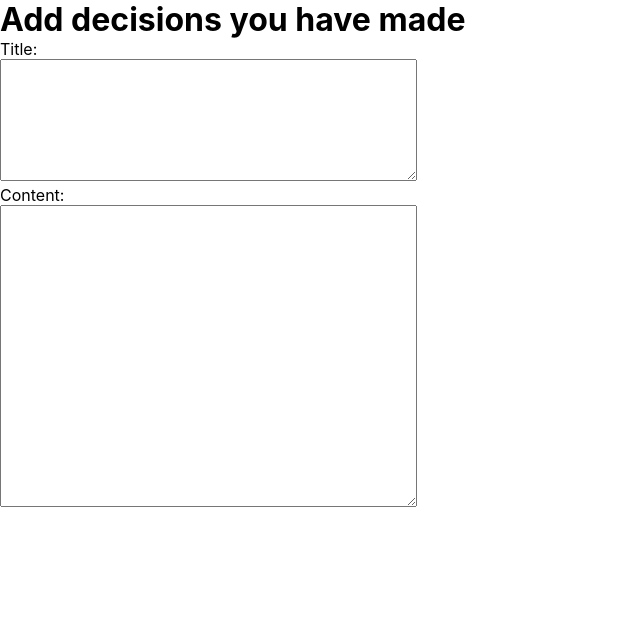
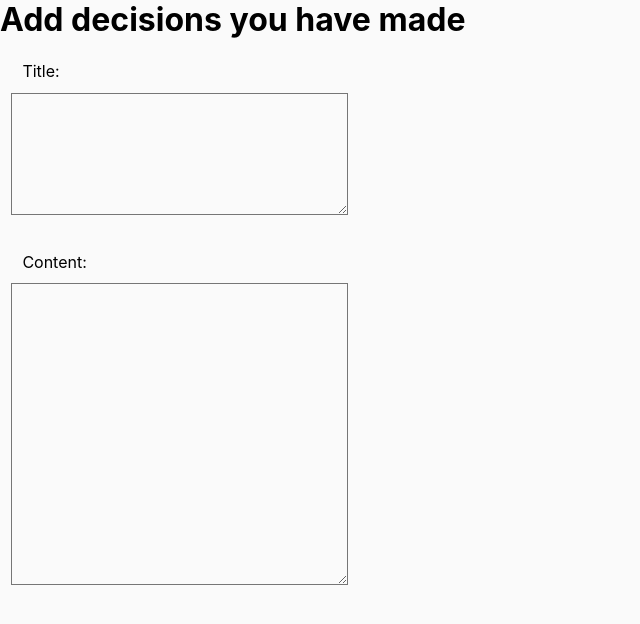
Before and after one commit to chriskokc/react-decision-making, a React (Create React App) app: page /react-decision-making/addDecisions in a window 1280 px wide. Shown: the top 624 px of the page, without its empty margins (0-640 px from the left). Built offline with nearby package versions, Linux system fonts and the light colour scheme.

Commit message:
added variables and applied basic styles to text and background.

```diff
--- a/src/components/Form/Form.jsx
+++ b/src/components/Form/Form.jsx
@@ -1,13 +1,15 @@
+import "./Form.scss";
+
 const Form = ({ title, isTitleForm }) => {
   return (
     <form className="form">
-      <p className="form__heading">
+      <p className="form form__heading">
         <label htmlFor={`${title}-form`}>{title}:</label>
       </p>
       <textarea
         name={`${title}-form`}
         className={`form__${title}`}
-        cols="50"
+        cols="40"
         rows={isTitleForm ? "8" : "20"}
       ></textarea>
     </form>
--- a/src/components/Form/Form.scss
+++ b/src/components/Form/Form.scss
@@ -0,0 +1,4 @@
+
+.form {
+    padding: 0.7rem;
+}
--- /dev/null
+++ b/src/styles/_typography.scss
@@ -0,0 +1,6 @@
+@use "./variables" as *;
+
+* {
+    font-family: $font-primary;
+    color: $color-text;
+}
--- a/src/styles/_variables.scss
+++ b/src/styles/_variables.scss
@@ -0,0 +1,14 @@
+@import url('https://fonts.googleapis.com/css2?family=Lato:wght@300;400;700&display=swap');
+
+// breakpoints
+$tablet-breakpoint: 768px;
+$desktop-breakpoint: 1024px;
+
+// colors
+$color-primary: #FAFAFA;
+$color-secondary: #E8F1F5;
+$color-button: #005691;
+$color-text: #004A7C;
+
+// text
+$font-primary: 'Lato', sans-serif;
--- a/src/styles/main.scss
+++ b/src/styles/main.scss
@@ -1 +1,6 @@
+@use "./variables" as *;
 @use "./reset";
+
+* {
+    background-color: $color-primary;
+}
```
